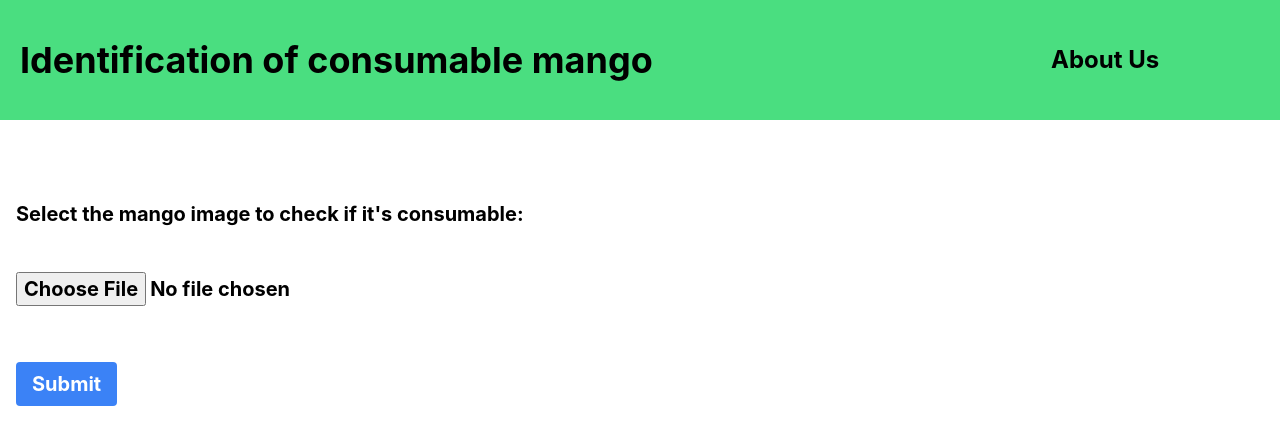
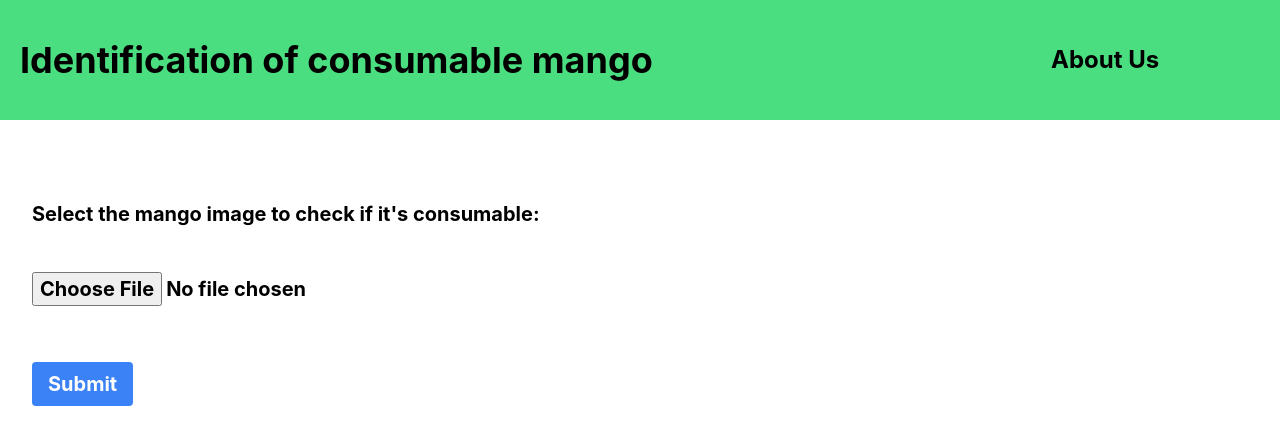
Before and after one commit to dilshankarunarathne/Mango_Analyse_Web, a React (Create React App) app in the folder mango-analysis/: page / in a window 1280 px wide. Shown: the top 444 px of the page. Built offline with nearby package versions, Linux system fonts and the light colour scheme.

Commit message:
Update Home.js

```diff
--- a/mango-analysis/src/Components/Home.js
+++ b/mango-analysis/src/Components/Home.js
@@ -55,7 +55,7 @@ function Home() {
   return (
     <div>
       <Header />
-            <div className='flex h-screen'>
+            <div className='flex h-screen ml-4 mr-4'>
               <div className='image-select w-1/2'>
                 <div className="text-xl font-bold items-center justify-center mt-16 p-4">
                   <div>
```
